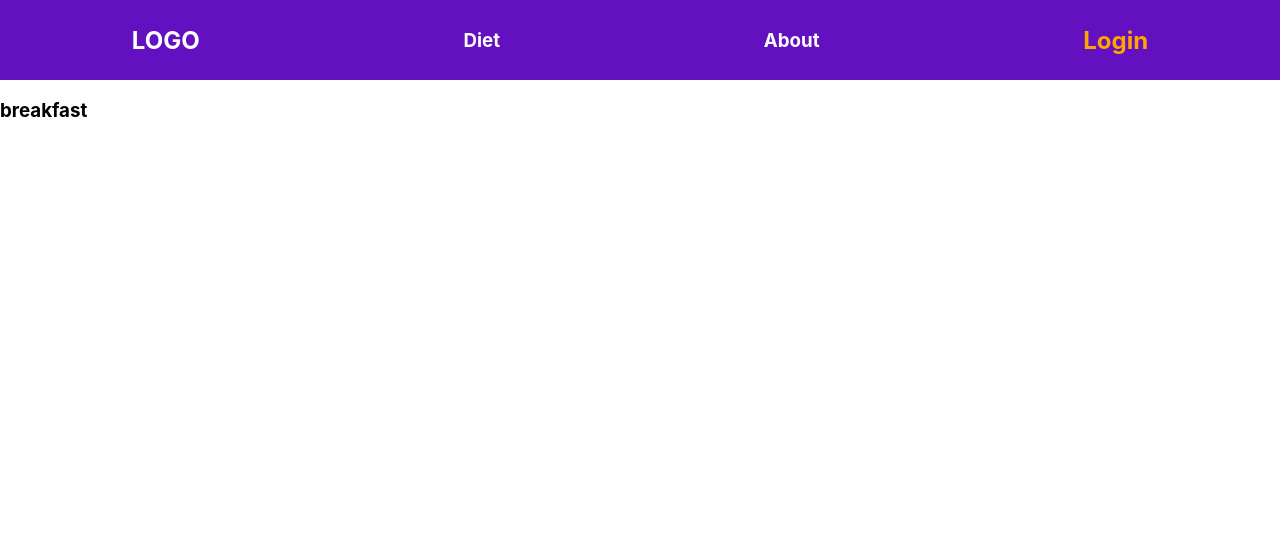
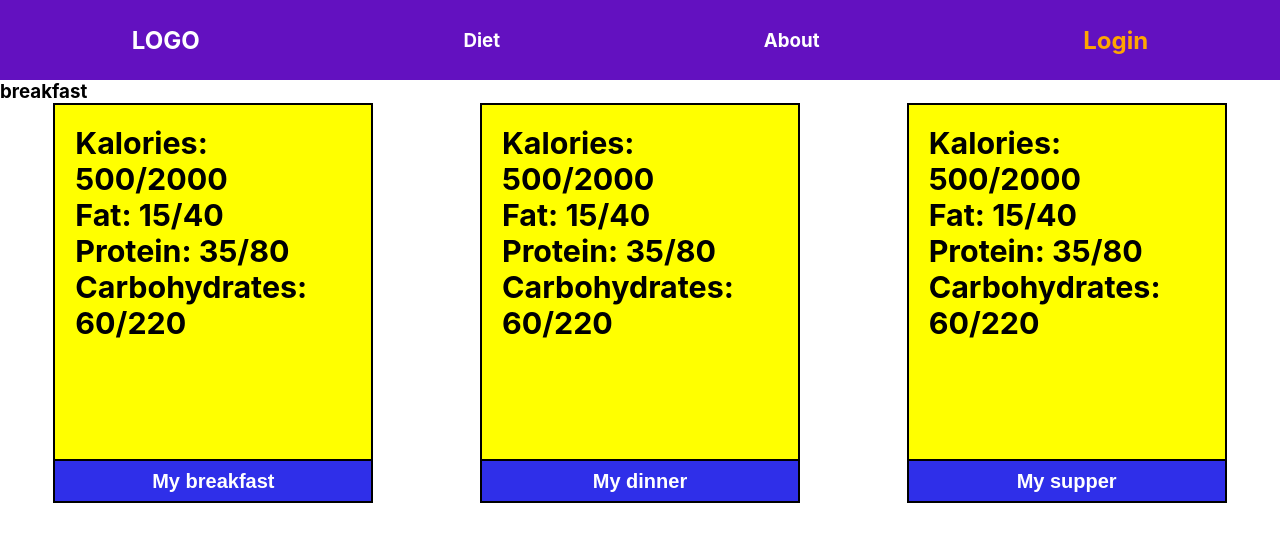
Before and after one commit to Palmer786/diet-app, a React (Create React App) app: page / in a window 1280 px wide. Shown: the top 542 px of the page. Built offline with nearby package versions, Linux system fonts and the light colour scheme.

Commit message:
added diet sections in Diet.js and changed css

```diff
--- a/src/App.css
+++ b/src/App.css
@@ -1,3 +1,8 @@
+* {
+    box-sizing: border-box;
+    margin: 0;
+    padding: 0;
+}
 nav {
   background: rgb(99, 17, 192);
   color: white;
@@ -14,3 +19,41 @@ nav > h2:hover,
 nav > h3:hover {
   color: yellow;
 }
+
+.diet {
+    min-height: 50vh;
+    width: 100%;
+    display: flex;
+    flex-direction: row;
+    justify-content: space-around;
+}
+
+.diet-info {
+    min-height: 20vh;
+    width: 25%;
+    background: blue;
+    display: flex;
+    flex-direction: column;
+    border: 2px solid black;
+}
+
+.diet-info > button {
+    height: 10%;
+    border: none;
+    background: rgb(47, 47, 233);
+    color: white;
+    font-size: 20px;
+    font-weight: bold;
+}
+.diet-info > button:hover {
+    background: rgb(74, 74, 250);
+}
+
+.diet-details {
+    background: yellow;
+    min-height: 90%;
+    width: 100%;
+    border-bottom: 2px solid black;
+    padding: 20px;
+    font-size: 26px;
+}
--- a/src/components/Diet.js
+++ b/src/components/Diet.js
@@ -3,9 +3,33 @@ import React from "react";
 const Diet = () => {
   return (
     <div className="diet">
-      <div className="diet-breakfast"></div>
-      <div className="diet-dinner"></div>
-      <div className="diet-supper"></div>
+      <div className="diet-info">
+        <div className="diet-details">
+          <h3>Kalories: 500/2000</h3>
+          <h3>Fat: 15/40</h3>
+          <h3>Protein: 35/80</h3>
+          <h3>Carbohydrates: 60/220</h3>
+        </div>
+        <button>My breakfast</button>
+      </div>
+      <div className="diet-info">
+        <div className="diet-details">
+          <h3>Kalories: 500/2000</h3>
+          <h3>Fat: 15/40</h3>
+          <h3>Protein: 35/80</h3>
+          <h3>Carbohydrates: 60/220</h3>
+        </div>
+        <button>My dinner</button>
+      </div>
+      <div className="diet-info">
+        <div className="diet-details">
+          <h3>Kalories: 500/2000</h3>
+          <h3>Fat: 15/40</h3>
+          <h3>Protein: 35/80</h3>
+          <h3>Carbohydrates: 60/220</h3>
+        </div>
+        <button>My supper</button>
+      </div>
     </div>
   );
 };
```
